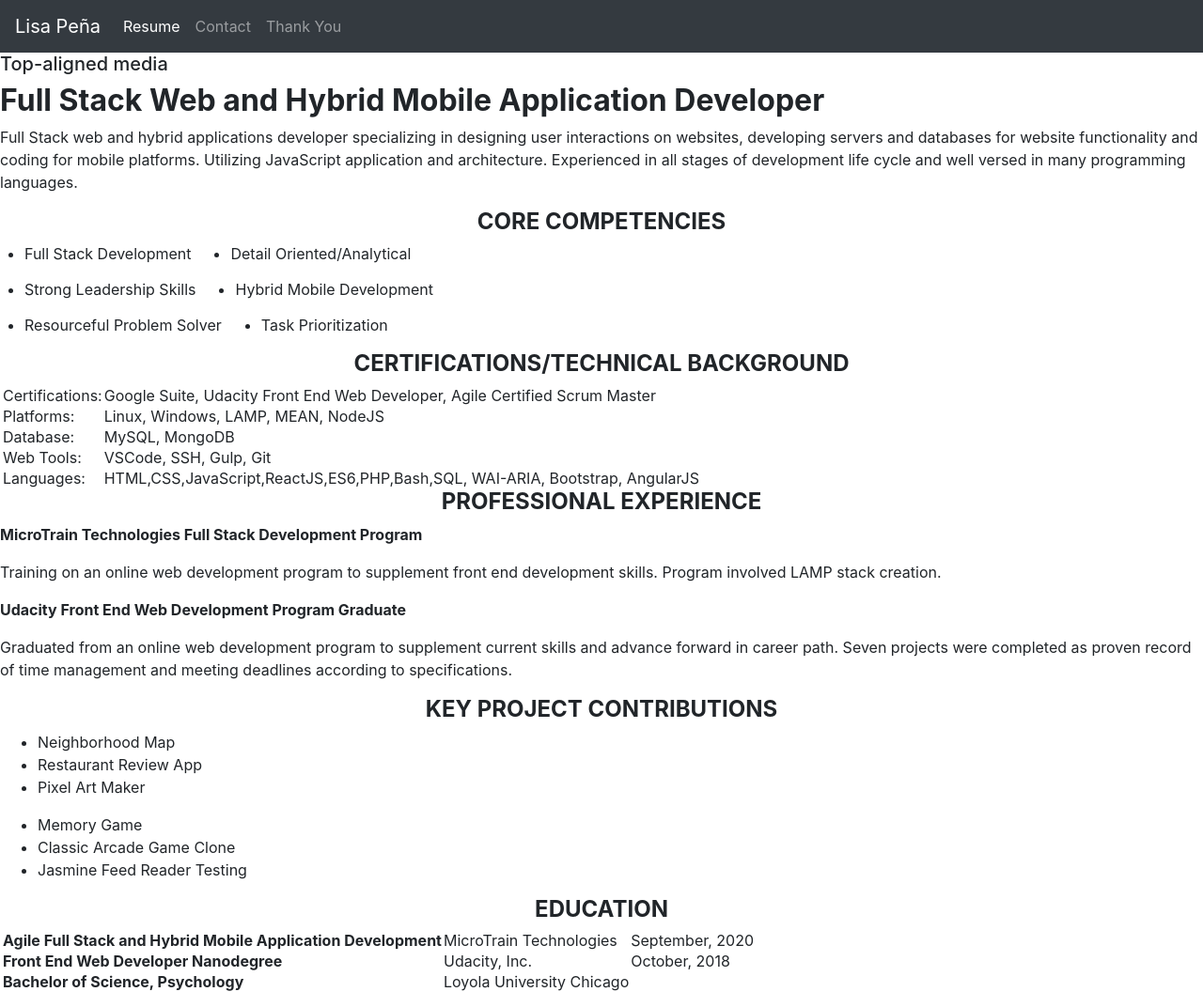
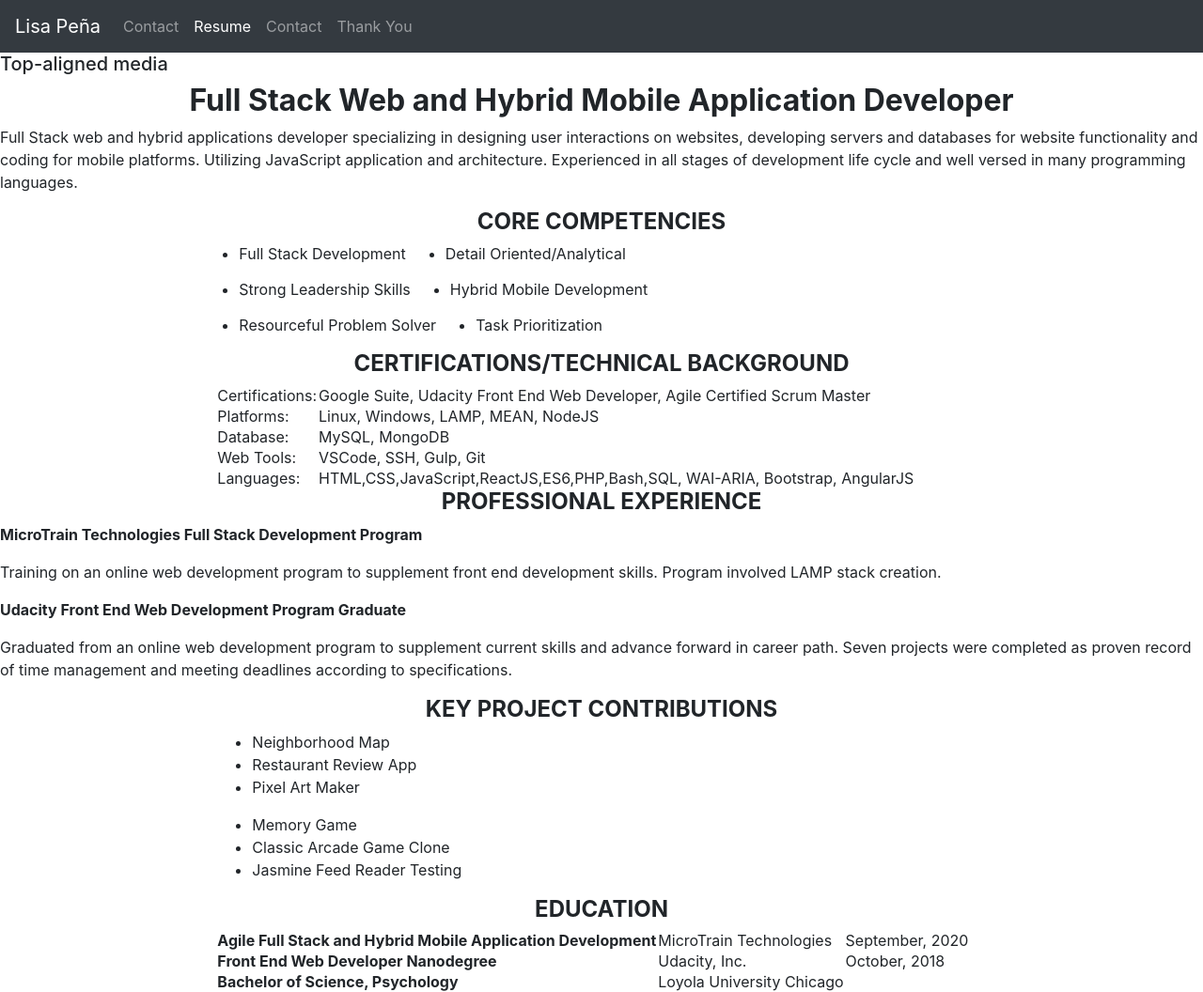
Before and after one commit to Training47/Training47.github.io, a website: page resume.html in a window 1280 px wide. Shown: the whole page at 94% size. Drawn offline with nearby package versions, Linux system fonts and the light colour scheme.

Commit message:
Format containers

```diff
--- a/resume.html
+++ b/resume.html
@@ -25,7 +25,8 @@
 
   <div class="collapse navbar-collapse" id="navbarNavAltMarkup">
     <div class="navbar-nav navbar-dark bg-dark text-white">
-      <a class="nav-link active" href="resume.html">Resume <span class="sr-only">(current)</span></a>
+      <a class="nav-link" href="index.html">Contact</a>
+      <a class="nav-link active" href="resume.html">Resume<span class="sr-only">(current)</span></a>
       <a class="nav-link" href="contact.html">Contact</a>
       <a class="nav-link" href="thankyou.html">Thank You</a>
       </div>
@@ -39,7 +40,7 @@
   <div class="media-body">
     <h5 class="mt-0">Top-aligned media</h5>
     <div id = "description">
-      <h2 class="title" alt="title"><strong>Full Stack Web and Hybrid Mobile Application Developer</strong></h2>
+      <h2 class="title text-center" alt="title"><strong>Full Stack Web and Hybrid Mobile Application Developer</strong></h2>
       <p class="talent" alt="talent">Full Stack web and hybrid applications developer specializing in designing user
       interactions on websites, developing servers and databases for website functionality and coding for mobile platforms.
       Utilizing JavaScript application and architecture. Experienced in all stages of development life cycle and well versed in many programming languages.
@@ -51,7 +52,7 @@
 <!-- Core Competencies -->
 <section>
 <h4 class="competencies text-center"><strong>CORE COMPETENCIES</strong></h4>
-<div class="container1">
+<div class="container1 col-md-8 offset-md-2">
   <table class="table-responsive-md">
     <tr class="row">
       <td><ul><li>Full Stack Development</li></ul></td>
@@ -74,7 +75,7 @@
 <!-- Certifications -->
   <section class="certifications" alt="certifications">
     <h4 class="text-center"><strong>CERTIFICATIONS/TECHNICAL BACKGROUND</strong></h4>
-  <div class="container2">
+  <div class="container2 col-md-8 offset-md-2">
     <table class="table-responsive-md">
   <tbody>
     <tr>
@@ -131,7 +132,7 @@
   <!--Key Project Contributions--->
   <section class="contributions" alt="contributions">
   <h4 class="text-center"><strong>KEY PROJECT CONTRIBUTIONS</strong></h4>
-  <div class ="container4">
+  <div class ="container4 col-md-8 offset-md-2">
      <ul class="left-half">
      <li class="item">Neighborhood Map</li>
      <li class="item">Restaurant Review App</li>
@@ -149,7 +150,7 @@
   <!--Education--->
       <section class="education" alt="education">
       <h4 class="edu text-center"><strong>EDUCATION</strong></h4>
-      <div class="container5">
+      <div class="container5 col-md-8 offset-md-2">
          <table class="table-responsive-lg">
           <tbody>
             <tr>
```
